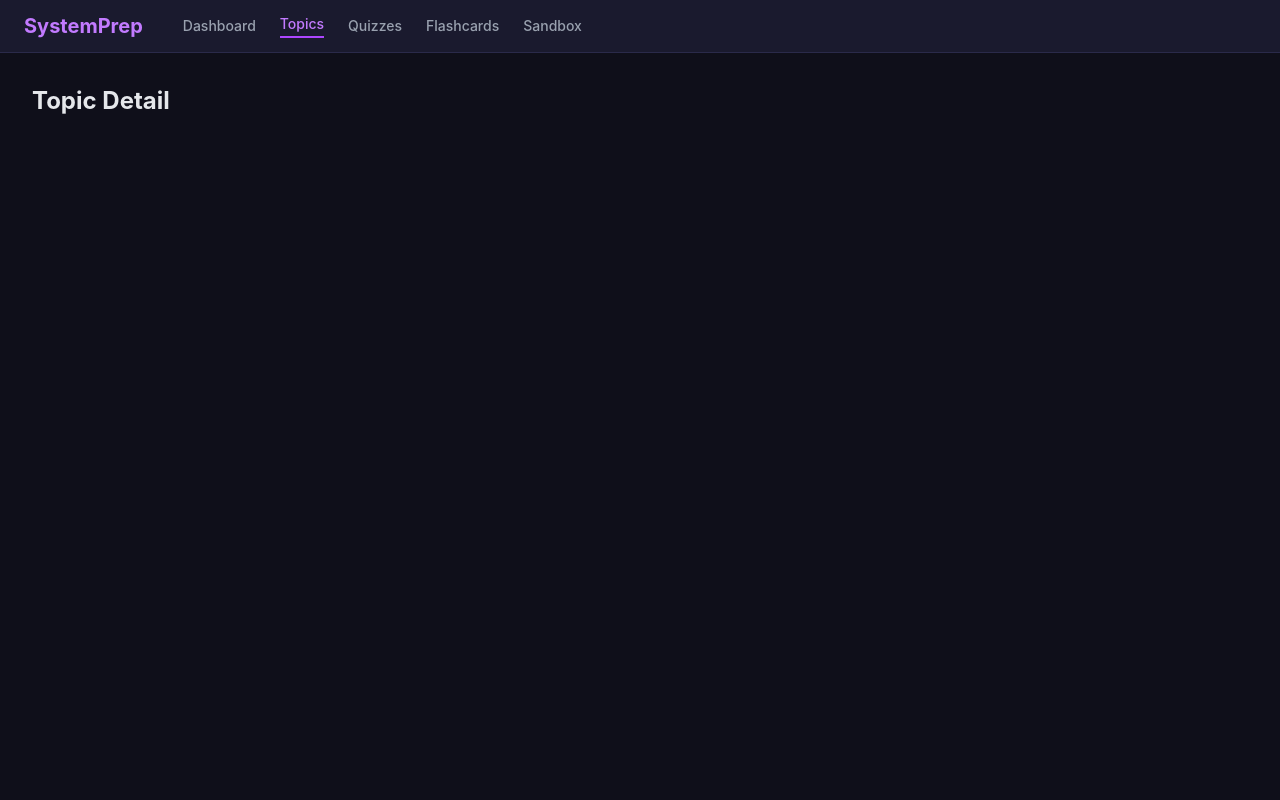
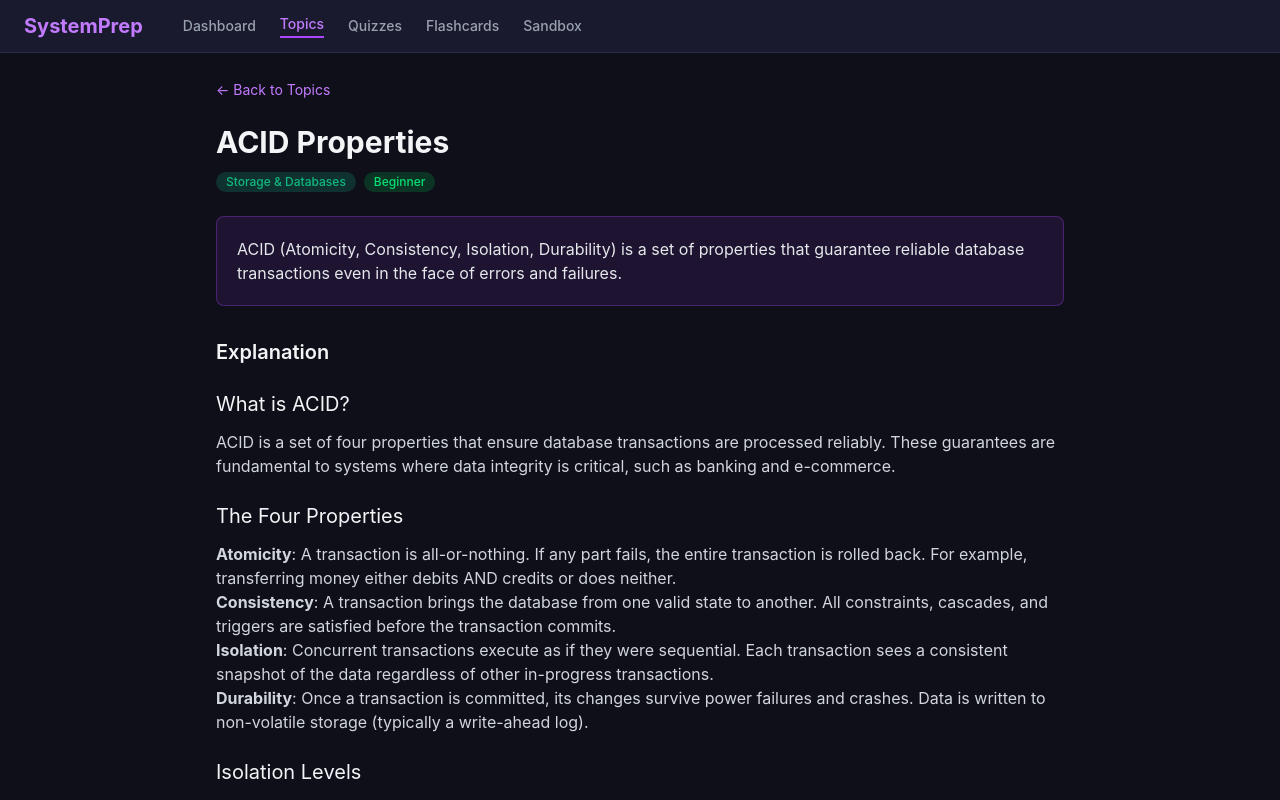
Before and after one commit to Y1-Bit/Learn-System-Design, a React (Vite) app: page /topics/acid-properties in a window 1280 px wide. Shown: the top 800 px of the page. Built offline with nearby package versions, Linux system fonts and the light colour scheme.

Commit message:
feat: implement Topic detail page with markdown rendering

```diff
--- a/src/pages/TopicDetail.tsx
+++ b/src/pages/TopicDetail.tsx
@@ -1,3 +1,141 @@
+import { useEffect } from 'react';
+import { useParams, Link } from 'react-router-dom';
+import Markdown from 'react-markdown';
+import CategoryTag from '../components/CategoryTag';
+import DifficultyBadge from '../components/DifficultyBadge';
+import { topicById } from '../data/topics';
+import { useProgress } from '../hooks/useProgress';
+
 export default function TopicDetail() {
-  return <h1 className="p-8 text-2xl font-bold">Topic Detail</h1>;
+  const { topicId } = useParams<{ topicId: string }>();
+  const { markTopicVisited } = useProgress();
+  const topic = topicId ? topicById(topicId) : undefined;
+
+  useEffect(() => {
+    if (topicId) {
+      markTopicVisited(topicId);
+    }
+  }, [topicId, markTopicVisited]);
+
+  if (!topic) {
+    return (
+      <div className="p-8">
+        <h1 className="mb-4 text-2xl font-bold text-gray-100">Topic not found</h1>
+        <Link to="/topics" className="text-purple-400 hover:underline">
+          Back to Topics
+        </Link>
+      </div>
+    );
+  }
+
+  return (
+    <div className="mx-auto max-w-4xl p-6">
+      {/* Back link */}
+      <Link
+        to="/topics"
+        className="mb-6 inline-flex items-center gap-1 text-sm text-purple-400 hover:underline"
+      >
+        &larr; Back to Topics
+      </Link>
+
+      {/* Header */}
+      <div className="mb-6">
+        <h1 className="mb-3 text-3xl font-bold text-gray-100">{topic.title}</h1>
+        <div className="flex flex-wrap items-center gap-2">
+          <CategoryTag category={topic.category} />
+          <DifficultyBadge difficulty={topic.difficulty} />
+        </div>
+      </div>
+
+      {/* Summary */}
+      <div className="mb-8 rounded-lg border border-purple-500/30 bg-purple-500/10 p-5">
+        <p className="text-gray-200">{topic.summary}</p>
+      </div>
+
+      {/* Explanation */}
+      <section className="mb-8">
+        <h2 className="mb-4 text-xl font-semibold text-gray-100">Explanation</h2>
+        <div className="prose prose-invert max-w-none [&_h2]:text-xl [&_h2]:text-gray-100 [&_h2]:mt-6 [&_h2]:mb-3 [&_h3]:text-lg [&_h3]:text-gray-200 [&_h3]:mt-4 [&_h3]:mb-2 [&_p]:text-gray-300 [&_ul]:text-gray-300 [&_li]:text-gray-300 [&_code]:text-purple-400 [&_code]:bg-[#2a2a4a] [&_code]:px-1 [&_code]:rounded [&_pre]:bg-[#1a1a2e] [&_pre]:p-4 [&_pre]:rounded-lg">
+          <Markdown>{topic.explanation}</Markdown>
+        </div>
+      </section>
+
+      {/* Key Points */}
+      {topic.keyPoints.length > 0 && (
+        <section className="mb-8">
+          <h2 className="mb-4 text-xl font-semibold text-gray-100">Key Points</h2>
+          <ul className="space-y-2">
+            {topic.keyPoints.map((point, i) => (
+              <li key={i} className="flex items-start gap-3 text-gray-300">
+                <span className="mt-0.5 text-green-400">&#10003;</span>
+                <span>{point}</span>
+              </li>
+            ))}
+          </ul>
+        </section>
+      )}
+
+      {/* Real-World Examples */}
+      {topic.realWorld.length > 0 && (
+        <section className="mb-8">
+          <h2 className="mb-4 text-xl font-semibold text-gray-100">Real-World Examples</h2>
+          <div className="space-y-3">
+            {topic.realWorld.map((example, i) => (
+              <div
+                key={i}
+                className="rounded-lg border border-[#2a2a4a] bg-[#1a1a2e] p-4"
+              >
+                <div className="flex items-start gap-3">
+                  <span className="text-lg">&#127758;</span>
+                  <p className="text-gray-300">{example}</p>
+                </div>
+              </div>
+            ))}
+          </div>
+        </section>
+      )}
+
+      {/* Interview Tips */}
+      {topic.interviewTips.length > 0 && (
+        <section className="mb-8">
+          <h2 className="mb-4 text-xl font-semibold text-gray-100">Interview Tips</h2>
+          <div className="space-y-3">
+            {topic.interviewTips.map((tip, i) => (
+              <div
+                key={i}
+                className="rounded-lg border border-[#2a2a4a] bg-[#1a1a2e] p-4"
+              >
+                <div className="flex items-start gap-3">
+                  <span className="text-lg">&#128161;</span>
+                  <p className="text-gray-300">{tip}</p>
+                </div>
+              </div>
+            ))}
+          </div>
+        </section>
+      )}
+
+      {/* Related Topics */}
+      {topic.relatedTopics.length > 0 && (
+        <section className="mb-8">
+          <h2 className="mb-4 text-xl font-semibold text-gray-100">Related Topics</h2>
+          <div className="flex flex-wrap gap-2">
+            {topic.relatedTopics.map((relatedId) => {
+              const related = topicById(relatedId);
+              if (!related) return null;
+              return (
+                <Link
+                  key={relatedId}
+                  to={`/topics/${relatedId}`}
+                  className="rounded-lg border border-[#2a2a4a] bg-[#1a1a2e] px-4 py-2 text-sm text-purple-400 transition-colors hover:border-purple-500/50 hover:bg-[#1f1f3a]"
+                >
+                  {related.title}
+                </Link>
+              );
+            })}
+          </div>
+        </section>
+      )}
+    </div>
+  );
 }
```
